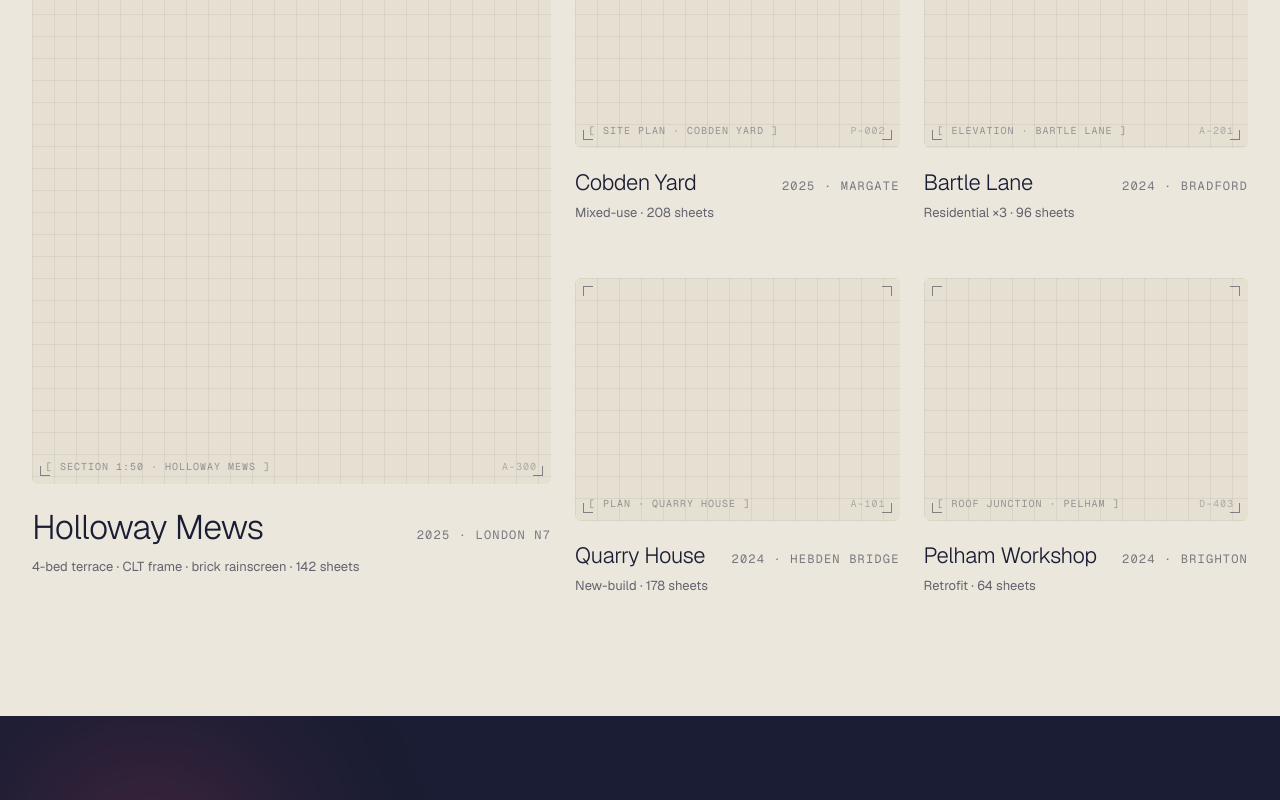
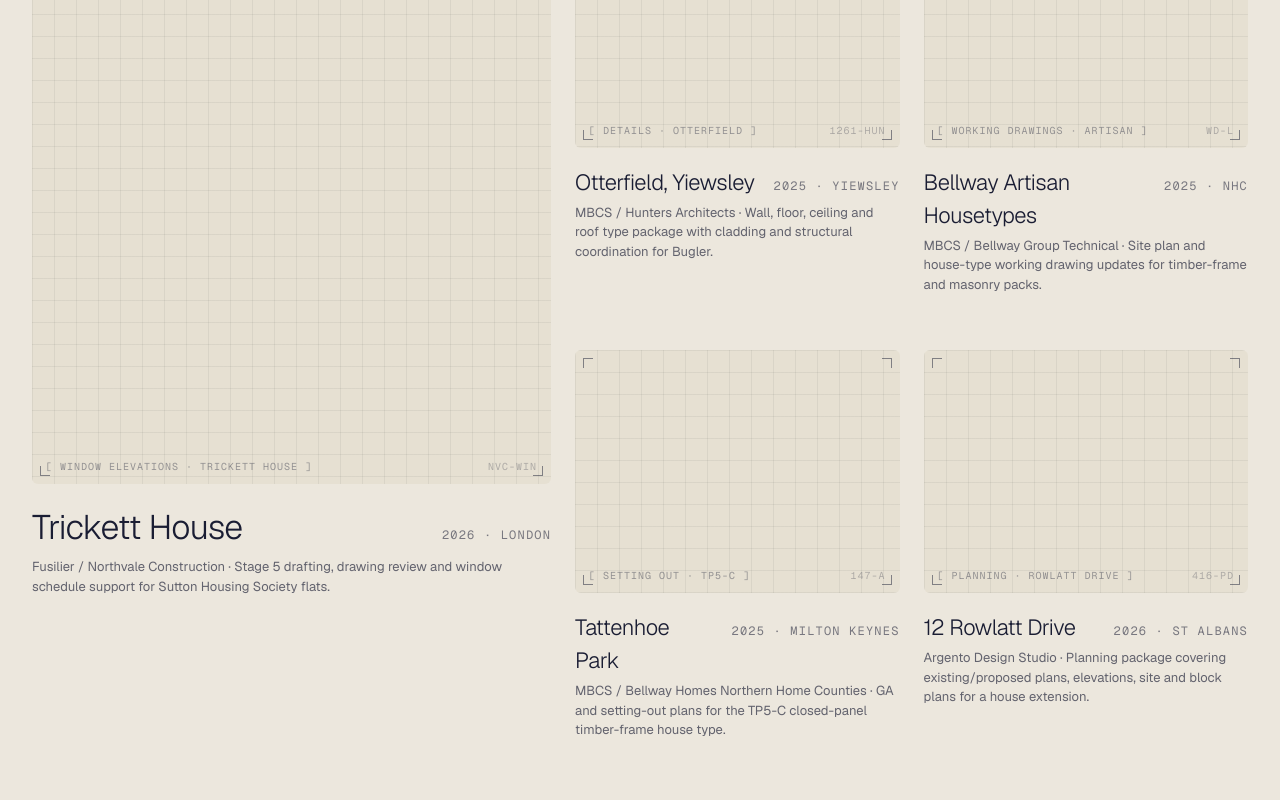
Before and after one commit to Kepners/krain-studio, a Next.js app: page / in a window 1280 px wide. Shown: the part 1680-2480 px from the top of the page. Built offline with nearby package versions, Linux system fonts and the light colour scheme.

Commit message:
feat: update project archive content

```diff
--- a/components/home/Stats.tsx
+++ b/components/home/Stats.tsx
@@ -16,9 +16,9 @@ export function Stats() {
         gridTemplateColumns: "repeat(4, 1fr)",
       }}
     >
-      <Stat value={17} label="Live + completed projects" />
-      <Stat value={1184} label="Sheets issued · 2025" />
-      <Stat value={0} label="RFIs unanswered today" />
+      <Stat value={30} label="Packages found in archive" />
+      <Stat value={1771} label="Drawing PDFs indexed" />
+      <Stat value={8} label="Client groups identified" />
       <Stat value="Q3 26" label="Next opening" />
 
       <style>{`
--- a/components/home/Ticker.tsx
+++ b/components/home/Ticker.tsx
@@ -23,7 +23,7 @@ export function Ticker() {
         <span className="krain-pulse" style={{ color: palette.accent }}>
           ●{" "}
         </span>
-        Live · Holloway Mews · WK 17
+        Live · Trickett House · Stage 5
       </span>
       <span style={{ display: "flex", gap: 28, flexWrap: "wrap" }}>
         <span>RIBA 4–5</span>
--- a/components/home/Work.tsx
+++ b/components/home/Work.tsx
@@ -5,48 +5,48 @@ import { ProjectCard, type Project } from "@/components/home/ProjectCard";
 const PROJECTS: Project[] = [
   {
     n: "01",
-    name: "Holloway Mews",
-    year: "2025",
-    loc: "London N7",
-    plate: "section 1:50 · holloway mews",
-    sheet: "A-300",
-    sub: "4-bed terrace · CLT frame · brick rainscreen · 142 sheets",
+    name: "Trickett House",
+    year: "2026",
+    loc: "London",
+    plate: "window elevations · trickett house",
+    sheet: "NVC-WIN",
+    sub: "Fusilier / Northvale Construction · Stage 5 drafting, drawing review and window schedule support for Sutton Housing Society flats.",
   },
   {
     n: "02",
-    name: "Cobden Yard",
+    name: "Otterfield, Yiewsley",
     year: "2025",
-    loc: "Margate",
-    plate: "site plan · cobden yard",
-    sheet: "P-002",
-    sub: "Mixed-use · 208 sheets",
+    loc: "Yiewsley",
+    plate: "details · otterfield",
+    sheet: "1261-HUN",
+    sub: "MBCS / Hunters Architects · Wall, floor, ceiling and roof type package with cladding and structural coordination for Bugler.",
   },
   {
     n: "03",
-    name: "Bartle Lane",
-    year: "2024",
-    loc: "Bradford",
-    plate: "elevation · bartle lane",
-    sheet: "A-201",
-    sub: "Residential ×3 · 96 sheets",
+    name: "Bellway Artisan Housetypes",
+    year: "2025",
+    loc: "NHC",
+    plate: "working drawings · artisan",
+    sheet: "WD-L",
+    sub: "MBCS / Bellway Group Technical · Site plan and house-type working drawing updates for timber-frame and masonry packs.",
   },
   {
     n: "04",
-    name: "Quarry House",
-    year: "2024",
-    loc: "Hebden Bridge",
-    plate: "plan · quarry house",
-    sheet: "A-101",
-    sub: "New-build · 178 sheets",
+    name: "Tattenhoe Park",
+    year: "2025",
+    loc: "Milton Keynes",
+    plate: "setting out · tp5-c",
+    sheet: "147-A",
+    sub: "MBCS / Bellway Homes Northern Home Counties · GA and setting-out plans for the TP5-C closed-panel timber-frame house type.",
   },
   {
     n: "05",
-    name: "Pelham Workshop",
-    year: "2024",
-    loc: "Brighton",
-    plate: "roof junction · pelham",
-    sheet: "D-403",
-    sub: "Retrofit · 64 sheets",
+    name: "12 Rowlatt Drive",
+    year: "2026",
+    loc: "St Albans",
+    plate: "planning · rowlatt drive",
+    sheet: "416-PD",
+    sub: "Argento Design Studio · Planning package covering existing/proposed plans, elevations, site and block plans for a house extension.",
   },
 ];
 
```
Also changed, not shown: 1 other file (tests, documents, lock files or other folders).
